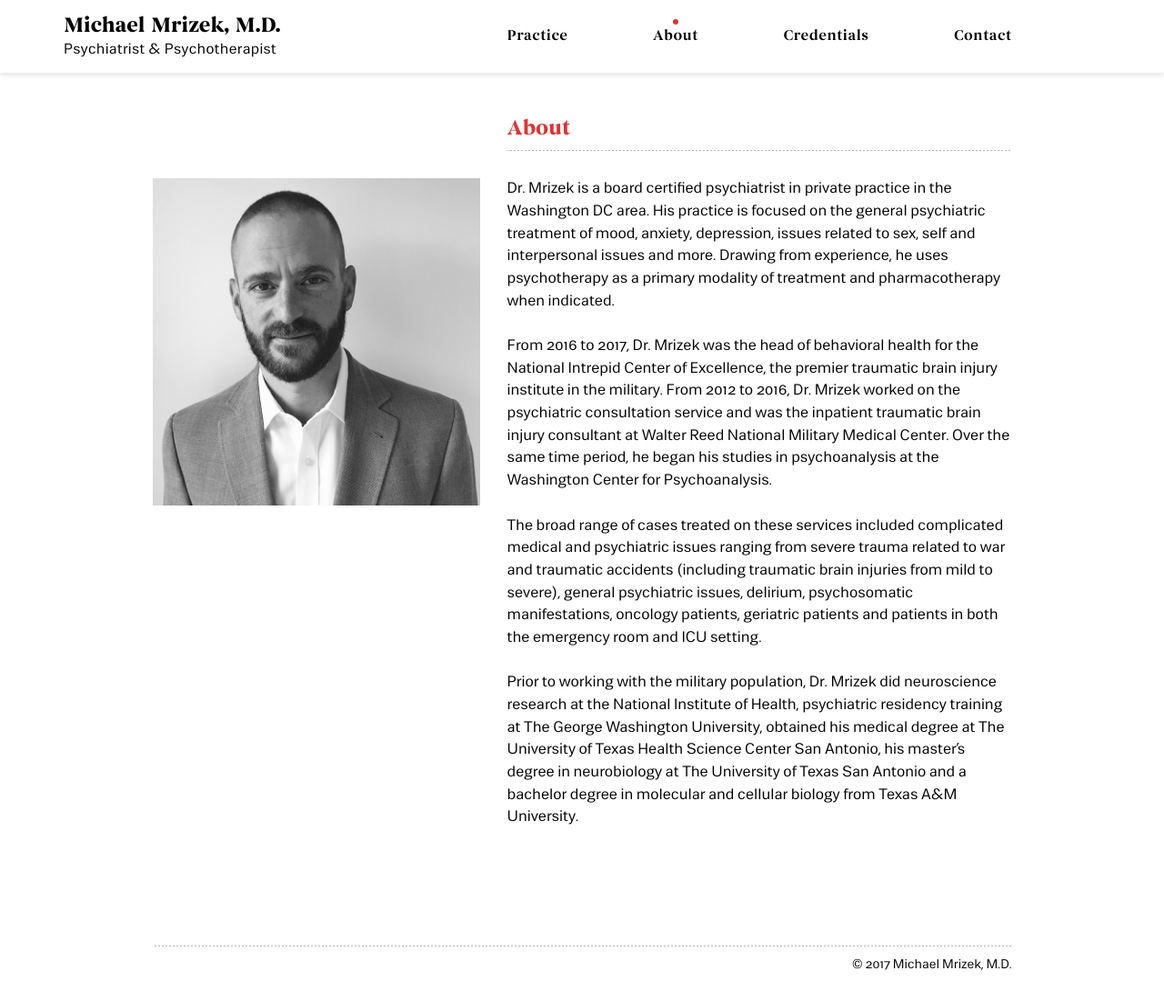
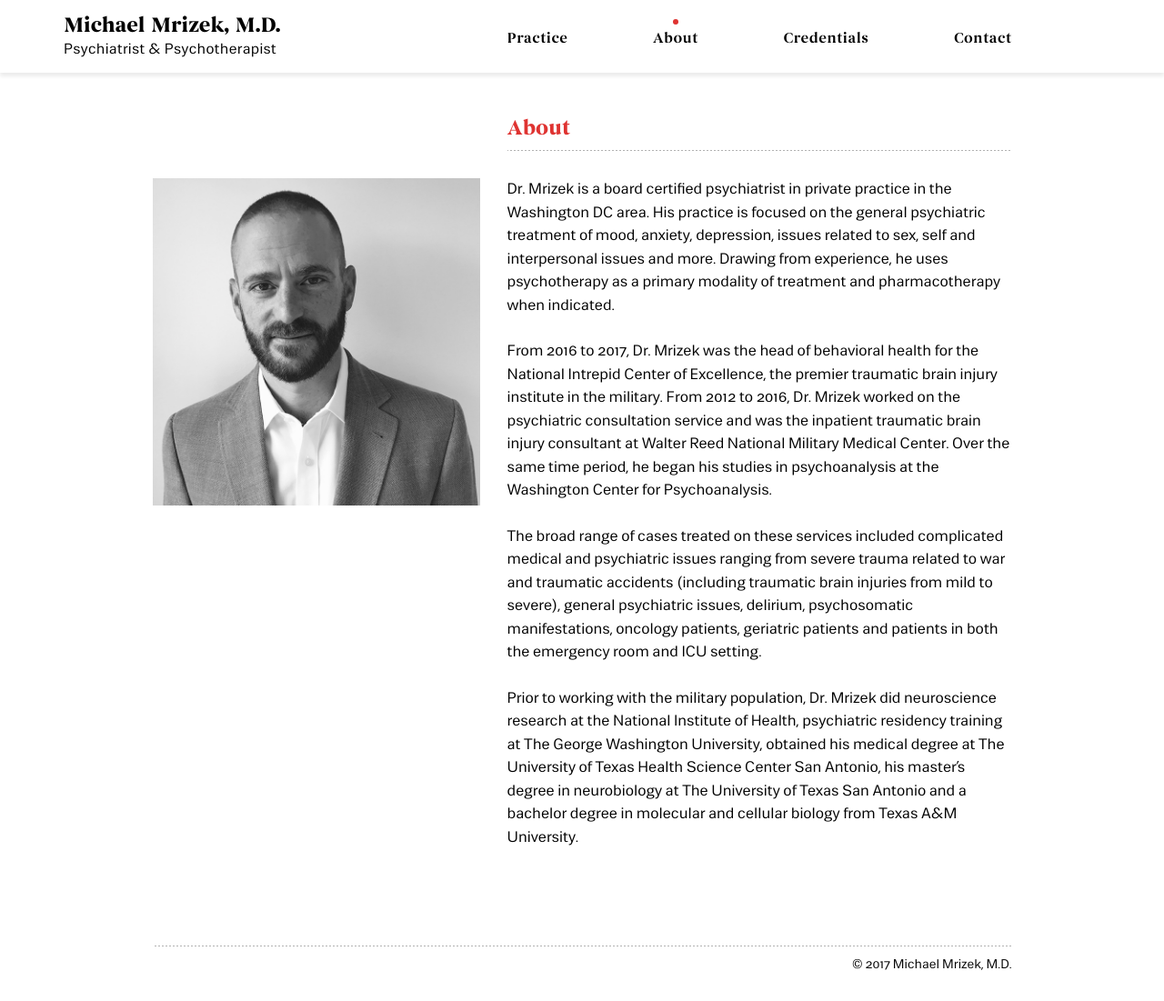
Before and after one commit to carolineportugal/michaelmrizekmd, a Jekyll site: the page built from about/index.html, in a window 1280 px wide and 1101 px high. Shown: the whole window at 91% size. Built offline with Jekyll 4.4.1, drawn with Linux system fonts in a browser that asks for light colours; nearby versions of some CDN libraries; some web fonts are replaced.

Commit message:
more type tweaks

```diff
--- a/_sass/_nav.scss
+++ b/_sass/_nav.scss
@@ -72,6 +72,7 @@ nav{
       height:$nav-height;
       display: flex;
       align-items:center;
+      padding-top:5px;
     }
 
     a li{
@@ -90,7 +91,7 @@ nav{
         width:6px;
         height:6px;
         border-radius:50%;
-        top:-11px;
+        top:-14px;
         left:calc(50% - 3px);
       }
 
@@ -107,7 +108,7 @@ nav{
       width:6px;
       height:6px;
       border-radius:50%;
-      top:-11px;
+      top:-14px;
       left:calc(50% - 3px);
     }
 
--- a/_sass/_typography.scss
+++ b/_sass/_typography.scss
@@ -9,7 +9,7 @@ h3{
 p{
   @include caravel-regular();
   font-size:17px;
-  line-height: 1.45;
+  line-height: 1.5;
   margin-bottom:2.5rem;
 }
 
```
Also changed, not shown: 2 other files.
